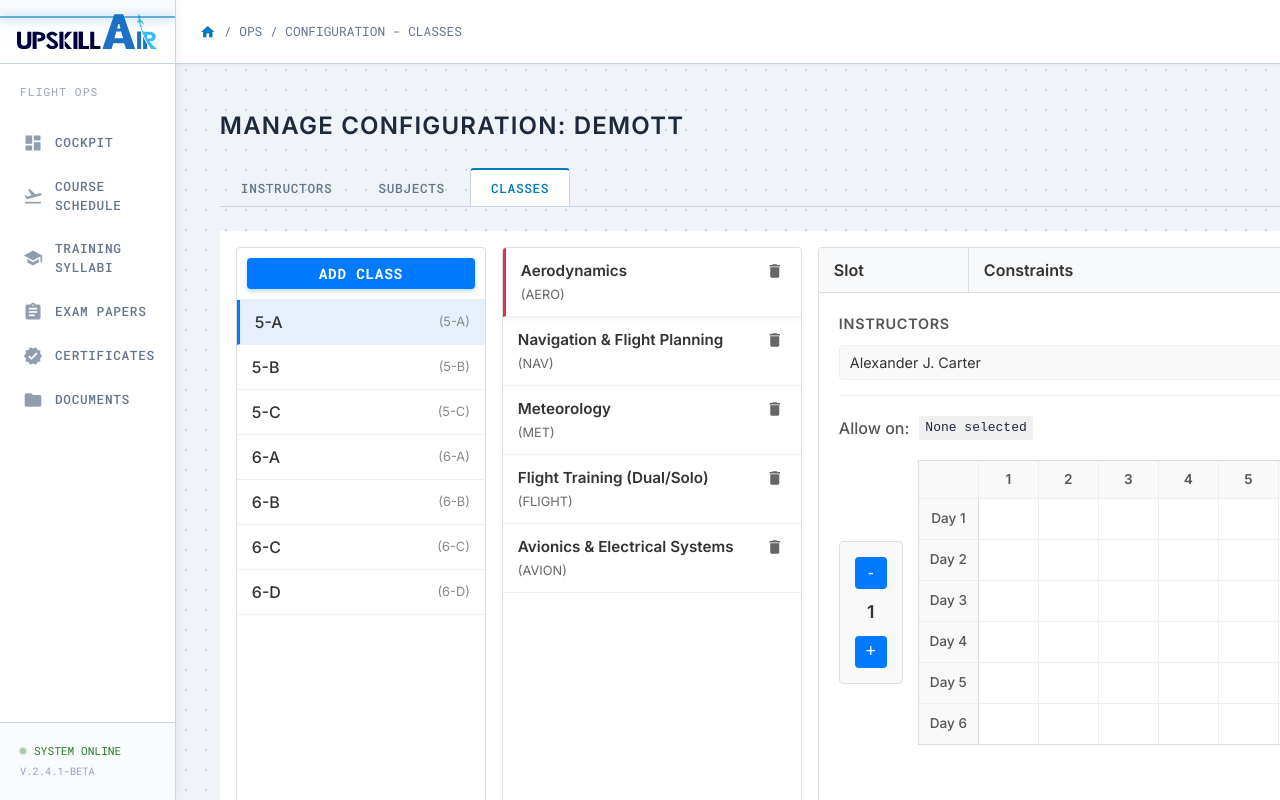
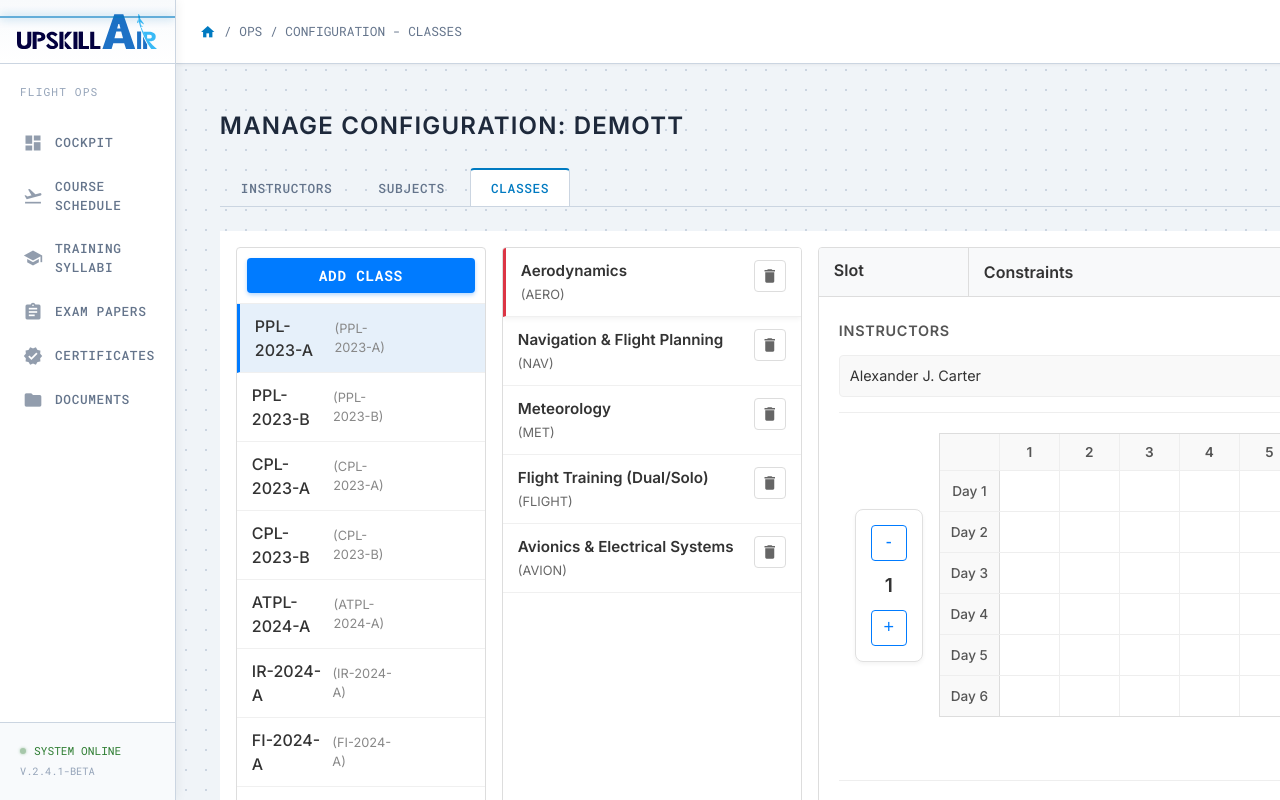
Before and after one commit to abdul-naufal/prifact-demo, an Angular app: page /manage-configuration/classes in a window 1280 px wide. Built offline with nearby package versions, Linux system fonts and the light colour scheme.

Commit message:
button updated

```diff
--- a/src/app/pages/manage-configuration/tabs/classes/classes.component.css
+++ b/src/app/pages/manage-configuration/tabs/classes/classes.component.css
@@ -303,32 +303,104 @@
     color: #333;
 }
 
+/* Item Actions */
+.item-actions {
+    display: flex;
+    gap: 5px;
+    opacity: 0;
+    transition: opacity 0.2s;
+}
+
+.list-item:hover .item-actions {
+    opacity: 1;
+}
+
 /* Buttons */
-.btn-icon,
-.btn-icon-small {
-    background: none;
-    border: none;
+.btn-icon {
+    background: transparent;
+    border: 1px solid #ddd;
     cursor: pointer;
     color: #666;
-    padding: 2px;
+    padding: 6px;
+    border-radius: 4px;
     display: flex;
     align-items: center;
     justify-content: center;
+    transition: all 0.2s;
+    width: 32px;
+    height: 32px;
 }
 
-.btn-icon:hover,
-.btn-icon-small:hover {
+.btn-icon:hover {
+    background-color: #f0f0f0;
     color: #007bff;
+    border-color: #007bff;
 }
 
-.btn-icon.delete:hover,
-.btn-icon-small.delete:hover {
+.btn-icon.delete:hover {
+    background-color: #fee;
     color: #dc3545;
+    border-color: #dc3545;
+}
+
+/* Add Class Button */
+.btn-add-class {
+    width: 100%;
+    display: flex;
+    align-items: center;
+    justify-content: center;
+    gap: 8px;
+    font-weight: 600;
+    text-transform: uppercase;
+    padding: 10px 15px;
+    font-size: 0.9rem;
+    letter-spacing: 0.05em;
+    background-color: #007bff;
+    color: white;
+    border: none;
+    border-radius: 4px;
+    cursor: pointer;
+    box-shadow: 0 2px 4px rgba(0, 123, 255, 0.3);
+    transition: all 0.2s;
+}
+
+.btn-add-class:hover {
+    background-color: #0069d9;
+    transform: translateY(-1px);
+    box-shadow: 0 4px 6px rgba(0, 123, 255, 0.4);
 }
 
 .btn-icon i {
     font-size: 18px;
 }
+
+.btn-icon-small {
+    background: transparent;
+    border: 1px solid #ddd;
+    cursor: pointer;
+    color: #666;
+    padding: 4px;
+    border-radius: 4px;
+    display: flex;
+    align-items: center;
+    justify-content: center;
+    transition: all 0.2s;
+    width: 28px;
+    height: 28px;
+}
+
+.btn-icon-small:hover {
+    color: #007bff;
+    border-color: #007bff;
+    background-color: #f0f0f0;
+}
+
+.btn-icon-small.delete:hover {
+    color: #dc3545;
+    border-color: #dc3545;
+    background-color: #fee;
+}
+
 
 .btn-icon-small i {
     font-size: 16px;
@@ -336,14 +408,42 @@
 
 .btn-primary {
     background-color: #007bff;
-    border-color: #007bff;
+    border: none;
     color: white;
+    padding: 8px 20px;
+    border-radius: 4px;
+    font-weight: 600;
+    text-transform: uppercase;
+    letter-spacing: 0.05em;
+    cursor: pointer;
+    box-shadow: 0 2px 4px rgba(0, 123, 255, 0.3);
+    transition: all 0.2s;
+}
+
+.btn-primary:hover {
+    background-color: #0069d9;
+    transform: translateY(-1px);
+    box-shadow: 0 4px 6px rgba(0, 123, 255, 0.4);
 }
 
 .btn-danger {
     background-color: #dc3545;
-    border-color: #dc3545;
+    border: none;
     color: white;
+    padding: 8px 20px;
+    border-radius: 4px;
+    font-weight: 600;
+    text-transform: uppercase;
+    letter-spacing: 0.05em;
+    cursor: pointer;
+    box-shadow: 0 2px 4px rgba(220, 53, 69, 0.3);
+    transition: all 0.2s;
+}
+
+.btn-danger:hover {
+    background-color: #c82333;
+    transform: translateY(-1px);
+    box-shadow: 0 4px 6px rgba(220, 53, 69, 0.4);
 }
 
 .empty-state {
@@ -407,25 +507,32 @@
 
 .btn-icon-small.add {
     color: #28a745;
+    border-color: #ddd;
 }
 
 .btn-icon-small.add:hover {
     background-color: #e6f9e9;
-    border-radius: 50%;
+    color: #28a745;
+    border-color: #28a745;
 }
 
 /* Slot Controls */
 .grid-with-controls {
     display: flex;
-    gap: 15px;
+    gap: 0;
+    /* Remove gap, handle spacing via sidebars */
     align-items: center;
+    justify-content: center;
 }
 
-.slot-controls-sidebar {
+.slot-controls-sidebar,
+.delete-button-sidebar {
+    width: 100px;
+    /* Fixed equal width for symmetry */
     display: flex;
     align-items: center;
     justify-content: center;
-    min-height: 200px;
+    flex-shrink: 0;
 }
 
 .slot-controls-content {
@@ -434,67 +541,68 @@
     align-items: center;
     gap: 10px;
     padding: 15px;
-    background-color: #f9f9f9;
-    border: 1px solid #ddd;
-    border-radius: 4px;
+    background-color: #fff;
+    border: 1px solid #e0e0e0;
+    border-radius: 8px;
+    box-shadow: 0 2px 4px rgba(0, 0, 0, 0.05);
 }
 
 .btn-slot-control {
-    background-color: #007bff;
-    color: white;
-    border: none;
-    width: 32px;
-    height: 32px;
+    background-color: #fff;
+    color: #007bff;
+    border: 1px solid #007bff;
+    width: 36px;
+    height: 36px;
     border-radius: 4px;
     cursor: pointer;
     font-size: 18px;
     display: flex;
     align-items: center;
     justify-content: center;
-    transition: background-color 0.2s;
+    transition: all 0.2s;
 }
 
 .btn-slot-control:hover {
-    background-color: #0056b3;
+    background-color: #007bff;
+    color: white;
+    transform: translateY(-1px);
+    box-shadow: 0 4px 6px rgba(0, 123, 255, 0.3);
 }
 
 .slot-number {
     font-weight: 600;
     color: #333;
-    font-size: 1.1rem;
+    font-size: 1.2rem;
     min-width: 30px;
     text-align: center;
 }
 
-/* Delete Button Sidebar */
-.delete-button-sidebar {
-    display: flex;
-    align-items: center;
-    justify-content: center;
-    min-height: 200px;
-}
-
 .btn-delete-timetable {
-    background-color: #dc3545;
-    color: white;
-    border: none;
-    width: 40px;
-    height: 40px;
-    border-radius: 4px;
+    background-color: #fff;
+    color: #dc3545;
+    border: 1px solid #dc3545;
+    width: 48px;
+    /* Slightly larger for emphasis */
+    height: 48px;
+    border-radius: 50%;
+    /* Circular for delete action */
     cursor: pointer;
     display: flex;
     align-items: center;
     justify-content: center;
     transition: all 0.2s;
+    box-shadow: 0 2px 4px rgba(0, 0, 0, 0.05);
 }
 
 .btn-delete-timetable:hover {
-    background-color: #c82333;
-    transform: scale(1.05);
+    background-color: #dc3545;
+    color: white;
+    transform: scale(1.1);
+    box-shadow: 0 4px 8px rgba(220, 53, 69, 0.3);
 }
 
 .btn-delete-timetable i {
-    font-size: 20px;
+    font-size: 24px;
 }
 
 .slot-label {
--- a/src/app/pages/manage-configuration/tabs/classes/classes.component.html
+++ b/src/app/pages/manage-configuration/tabs/classes/classes.component.html
@@ -65,9 +65,9 @@
                     </div>
                 </div>
 
-                <div class="allow-on-section">
+                <div class="allow-on-section" *ngIf="allowOnValues">
                     <label>Allow on:</label>
-                    <span class="allow-values">{{ allowOnValues || 'None selected' }}</span>
+                    <span class="allow-values">{{ allowOnValues }}</span>
                 </div>
 
                 <!-- Grid with Slot Controls and Delete Button -->
--- a/src/app/pages/manage-configuration/tabs/classes/classes.component.ts
+++ b/src/app/pages/manage-configuration/tabs/classes/classes.component.ts
@@ -16,8 +16,8 @@
     styleUrls: ['./classes.component.css']
 })
 export class ClassesComponent {
-    classes = ['5-A', '5-B', '5-C', '6-A', '6-B', '6-C', '6-D'];
-    selectedClass: string | null = '5-A';
+    classes = ['PPL-2023-A', 'PPL-2023-B', 'CPL-2023-A', 'CPL-2023-B', 'ATPL-2024-A', 'IR-2024-A', 'FI-2024-A'];
+    selectedClass: string | null = 'PPL-2023-A';
     selectedSubject: ClassSubject | null = null;
 
     // Aviation subjects for the selected class
```
